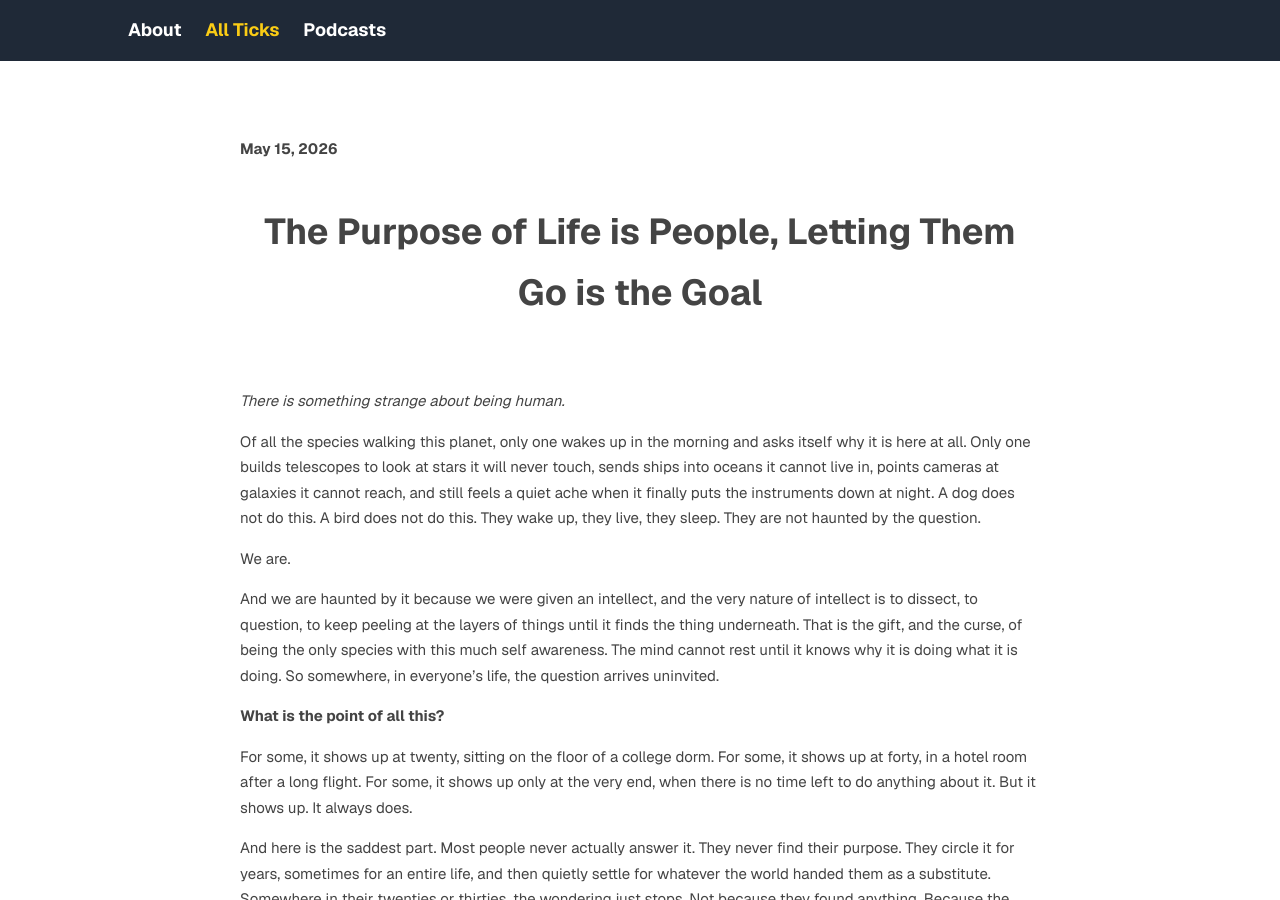
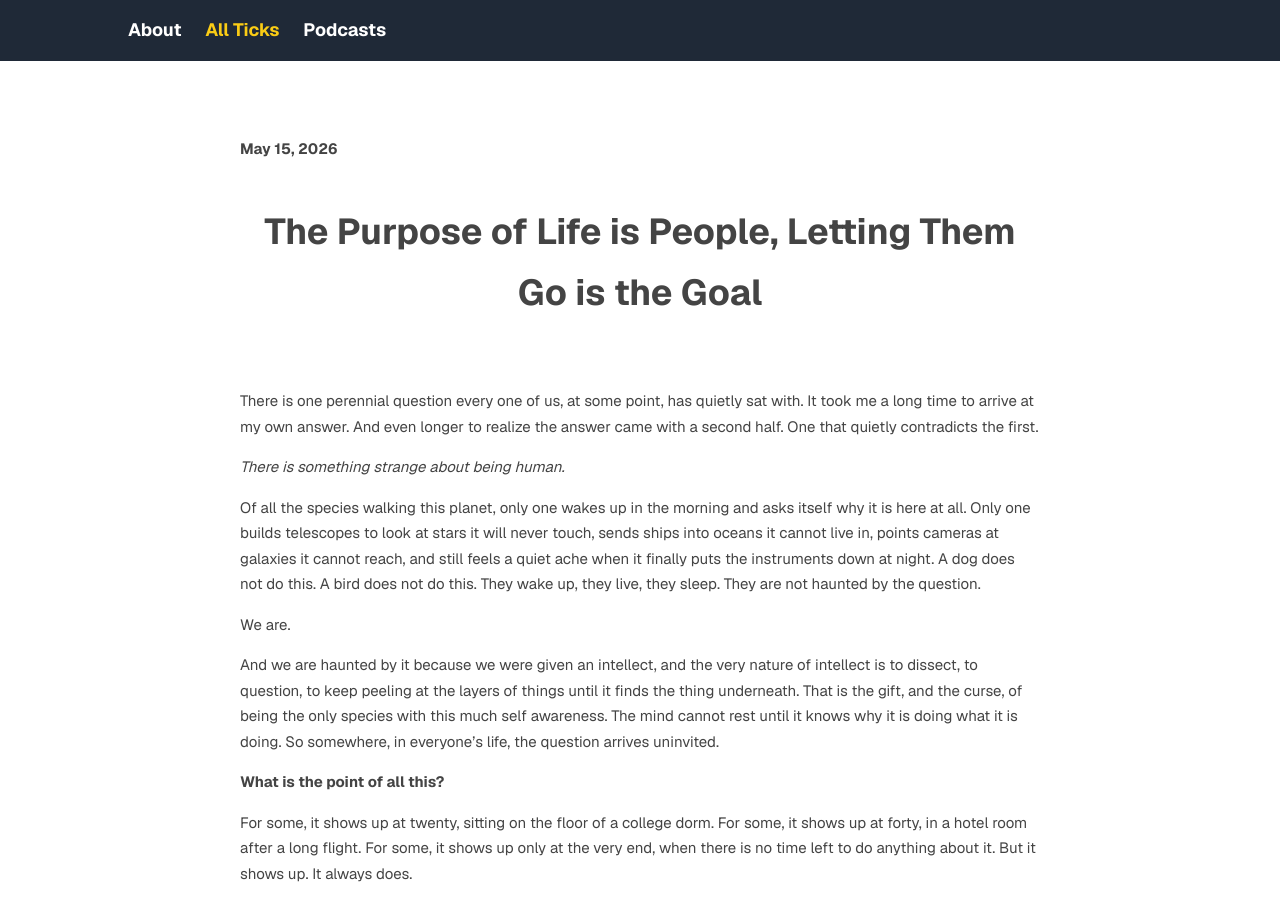
Before and after one commit to trmanish/trmanish.github.io, a Jekyll site: the page built from _posts/2026-05-15-the-purpose-of-life-is-people-letting-them-go-is-the-goal.md, in a window 1280 px wide and 900 px high. Built offline with Jekyll 4.4.1, drawn with Linux system fonts in a browser that asks for light colours.

Commit message:
Reframe opening around the perennial question

```diff
--- a/_posts/2026-05-15-the-purpose-of-life-is-people-letting-them-go-is-the-goal.md
+++ b/_posts/2026-05-15-the-purpose-of-life-is-people-letting-them-go-is-the-goal.md
@@ -10,6 +10,8 @@ published: true
 </div>
 
 <br> <!-- Adds extra spacing -->
+
+There is one perennial question every one of us, at some point, has quietly sat with. It took me a long time to arrive at my own answer. And even longer to realize the answer came with a second half. One that quietly contradicts the first.
 
 *There is something strange about being human.*
 
```
